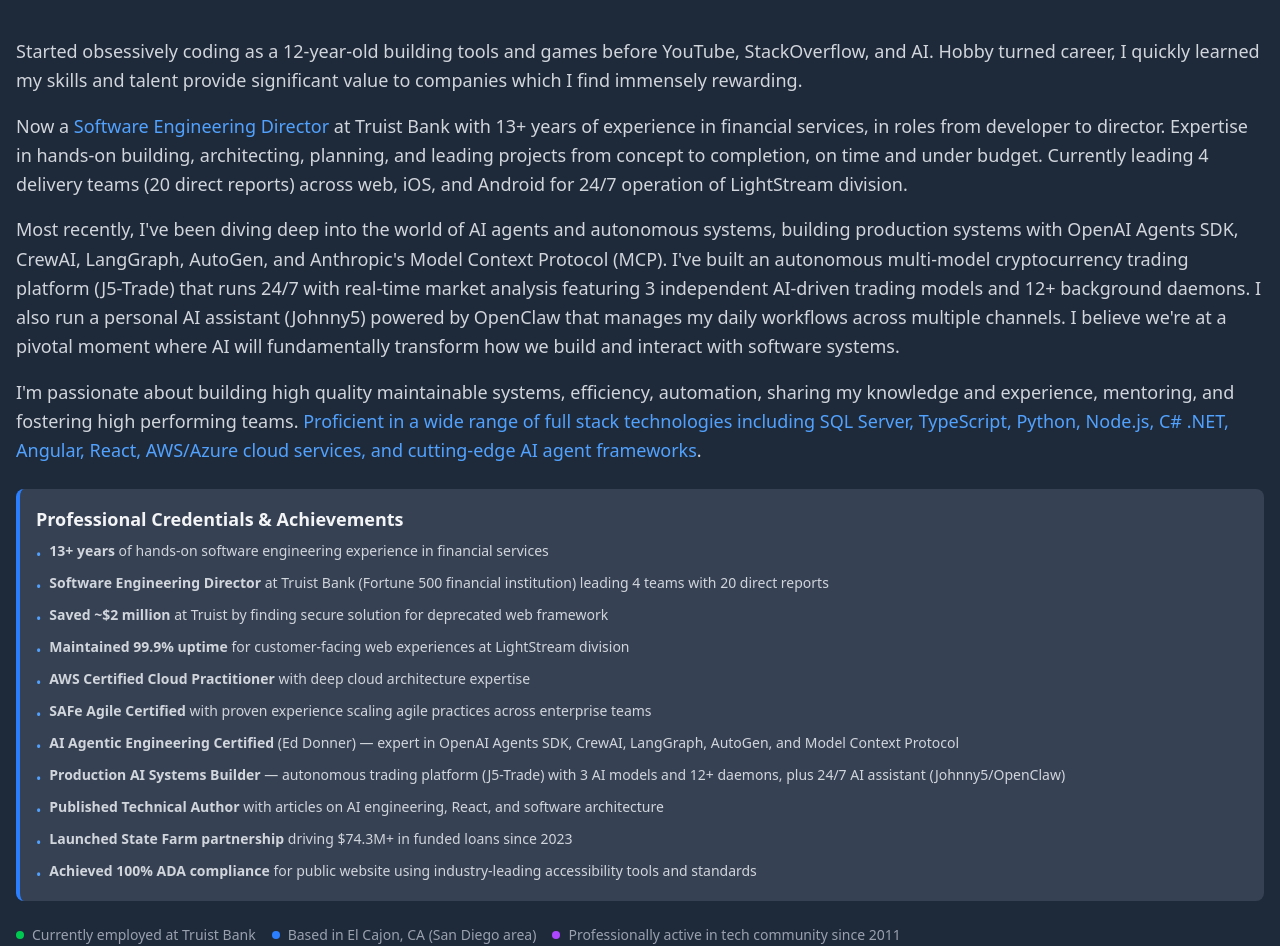
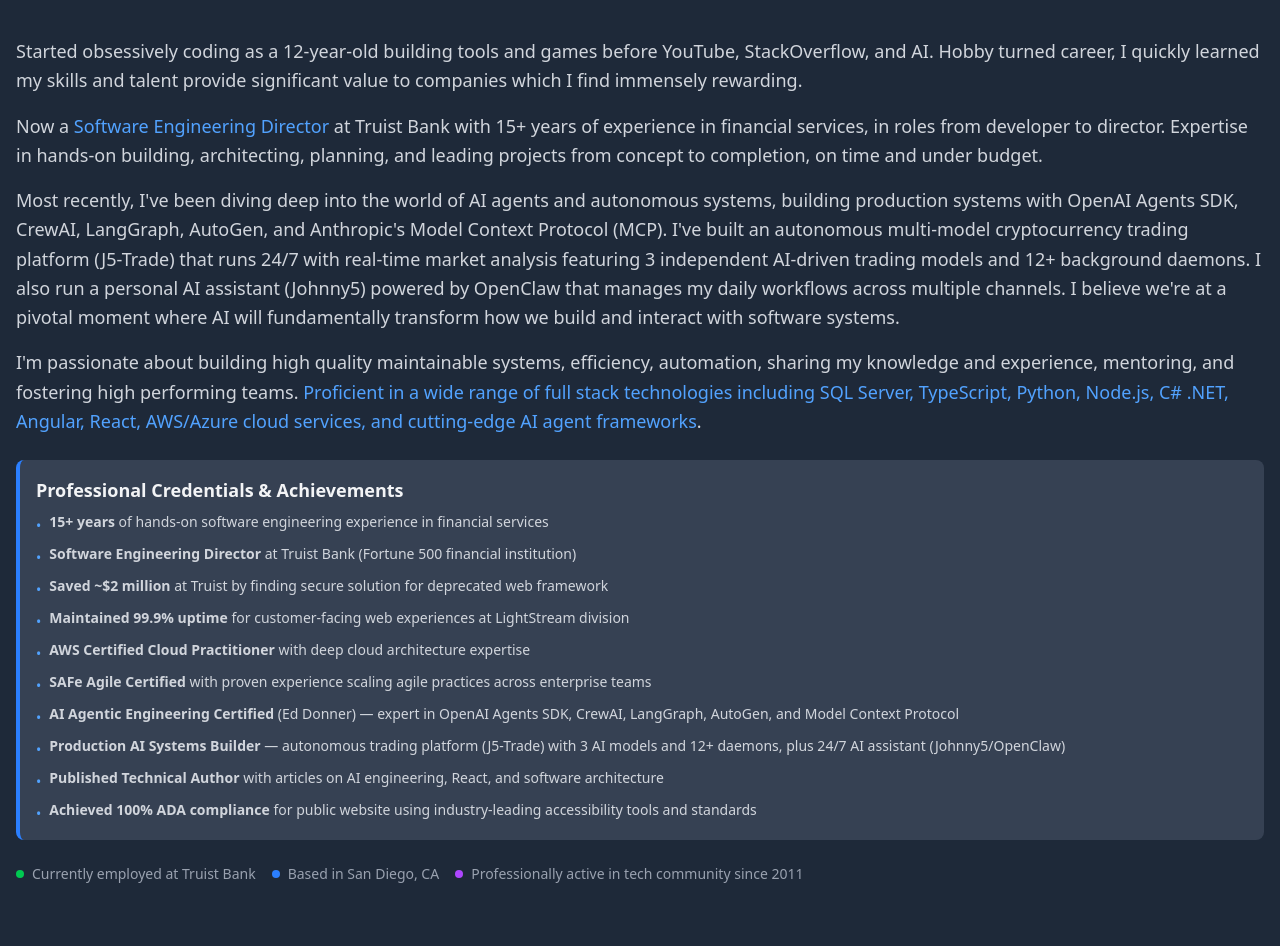
Before and after one commit to DontFretBrett/portfolio, a React (Vite) app: page / in a window 1280 px wide. Shown: the part 473-1419 px from the top of the page. Built offline with nearby package versions, Linux system fonts and the light colour scheme.

Commit message:
Update Summary.tsx: revert to 15+ years, remove team metrics, remove State Farm mention, change location to San Diego

```diff
--- a/src/components/Summary.tsx
+++ b/src/components/Summary.tsx
@@ -21,9 +21,8 @@ export default function Summary() {
           </p>
           <p className="mt-4">
             Now a <span itemProp="jobTitle" className="text-blue-600 dark:text-blue-400 font-medium">Software Engineering Director</span> at
-            Truist Bank with 13+ years of experience in financial services, in roles from developer to director. Expertise in hands-on building,
-            architecting, planning, and leading projects from concept to completion, on time and under budget. Currently leading 4 delivery teams
-            (20 direct reports) across web, iOS, and Android for 24/7 operation of LightStream division.
+            Truist Bank with 15+ years of experience in financial services, in roles from developer to director. Expertise in hands-on building,
+            architecting, planning, and leading projects from concept to completion, on time and under budget.
           </p>
           <p className="mt-4">
             Most recently, I've been diving deep into the world of AI agents and autonomous systems, building production systems with
@@ -43,11 +42,11 @@ export default function Summary() {
             <ul className="space-y-2 text-sm">
               <li className="flex items-start gap-2">
                 <span className="text-blue-600 dark:text-blue-400 mt-1">•</span>
-                <span><strong>13+ years</strong> of hands-on software engineering experience in financial services</span>
+                <span><strong>15+ years</strong> of hands-on software engineering experience in financial services</span>
               </li>
               <li className="flex items-start gap-2">
                 <span className="text-blue-600 dark:text-blue-400 mt-1">•</span>
-                <span><strong>Software Engineering Director</strong> at Truist Bank (Fortune 500 financial institution) leading 4 teams with 20 direct reports</span>
+                <span><strong>Software Engineering Director</strong> at Truist Bank (Fortune 500 financial institution)</span>
               </li>
               <li className="flex items-start gap-2">
                 <span className="text-blue-600 dark:text-blue-400 mt-1">•</span>
@@ -79,10 +78,6 @@ export default function Summary() {
               </li>
               <li className="flex items-start gap-2">
                 <span className="text-blue-600 dark:text-blue-400 mt-1">•</span>
-                <span><strong>Launched State Farm partnership</strong> driving $74.3M+ in funded loans since 2023</span>
-              </li>
-              <li className="flex items-start gap-2">
-                <span className="text-blue-600 dark:text-blue-400 mt-1">•</span>
                 <span><strong>Achieved 100% ADA compliance</strong> for public website using industry-leading accessibility tools and standards</span>
               </li>
             </ul>
@@ -96,7 +91,7 @@ export default function Summary() {
             </div>
             <div className="flex items-center gap-2">
               <span className="w-2 h-2 bg-blue-500 rounded-full"></span>
-              <span>Based in El Cajon, CA (San Diego area)</span>
+              <span>Based in San Diego, CA</span>
             </div>
             <div className="flex items-center gap-2">
               <span className="w-2 h-2 bg-purple-500 rounded-full"></span>
```
